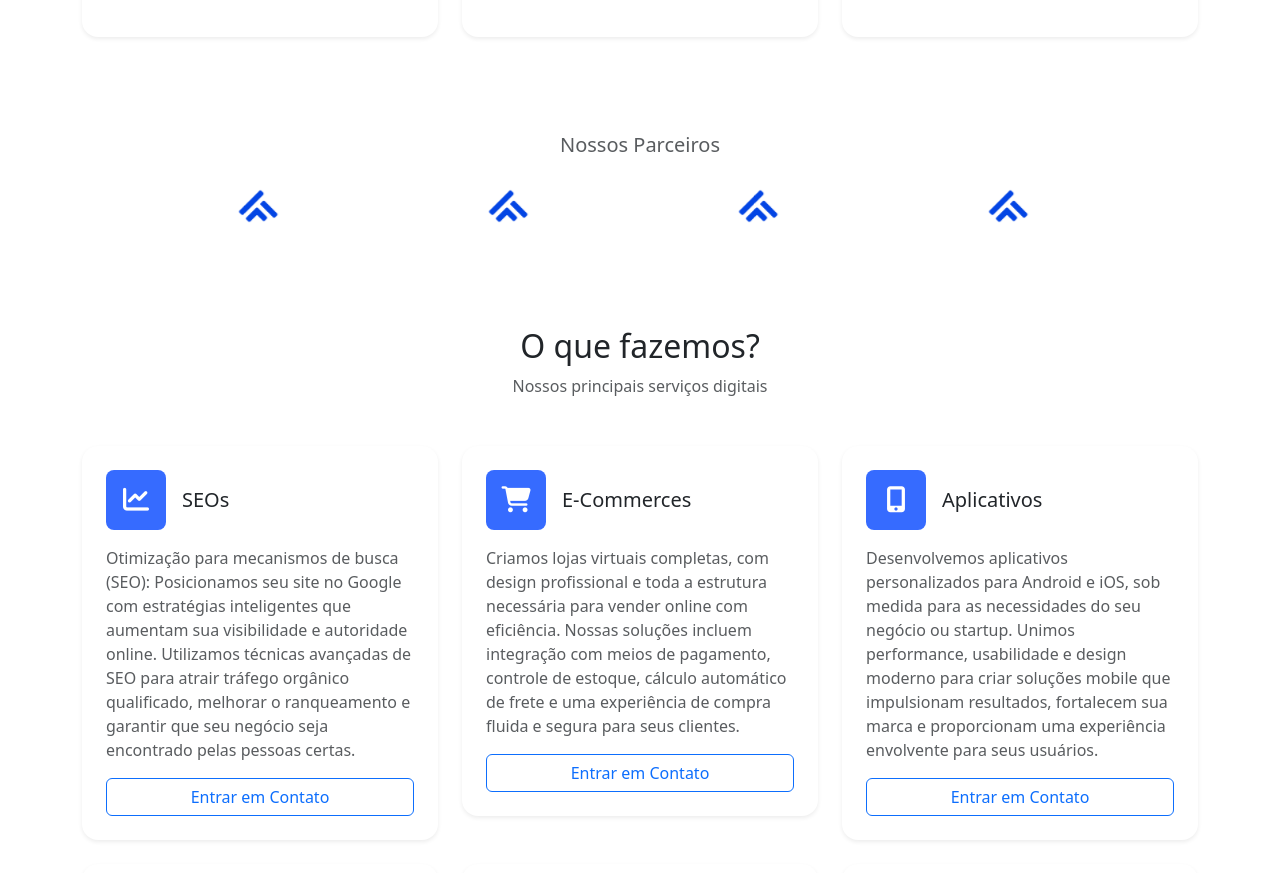
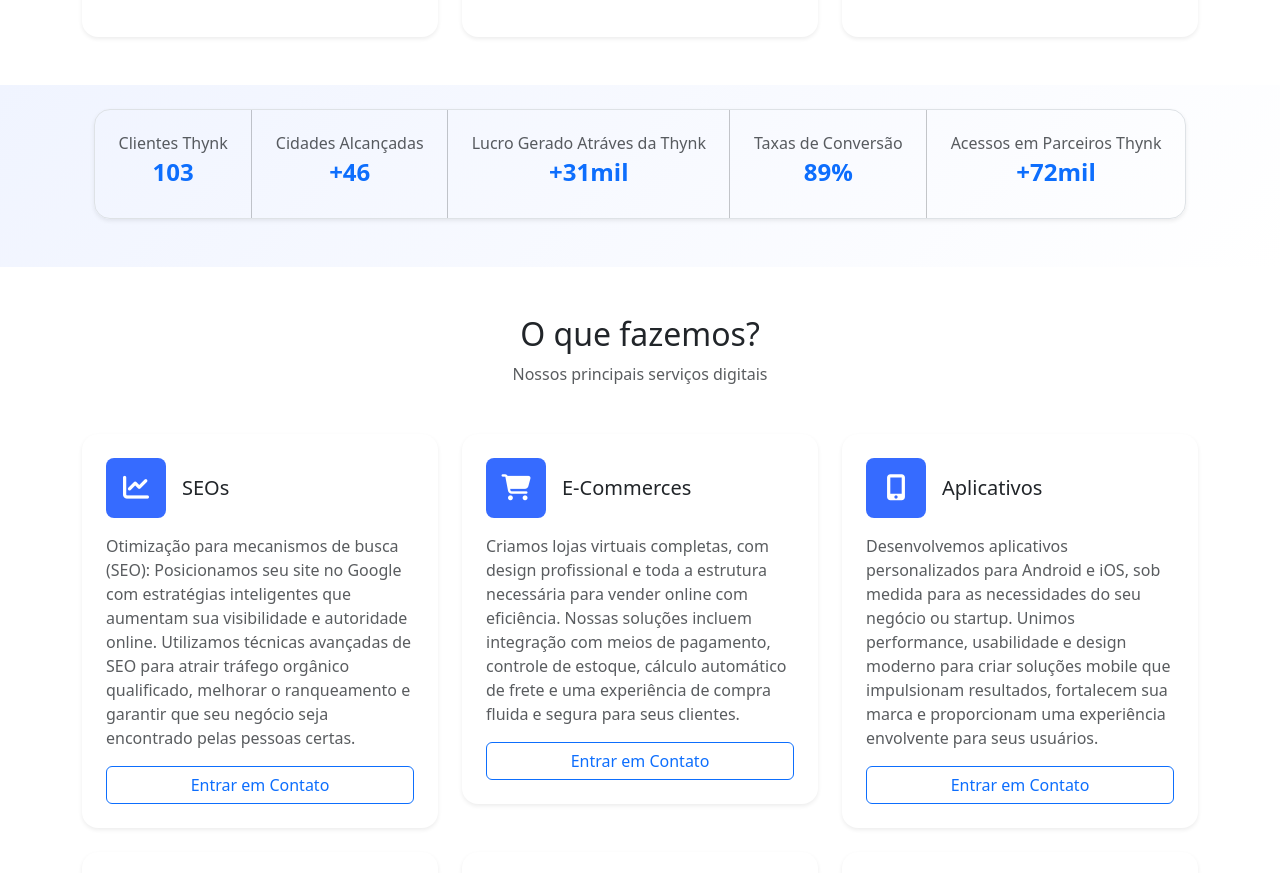
Before and after one commit to heyarrthur/sejathynk, a plain HTML site: page index.html in a window 1280 px wide. Shown: the part 1169-2042 px from the top of the page. Drawn offline with nearby package versions, Linux system fonts and the light colour scheme.

Commit message:
Update index.html

```diff
--- a/index.html
+++ b/index.html
@@ -136,35 +136,34 @@
         </div>
     </section>
 
-    <section class="py-5 bg-white">
-        <div class="container text-center">
-            <h5 class="text-muted mb-4">Nossos Parceiros</h5>
-
-            <div class="carousel-infinite-wrapper">
-                <div class="carousel-track" id="logoTrack">
-                    <!-- 10 logos duplicadas para efeito infinito -->
-                    <img src="images/logoThynk.png" alt="Logo" class="logo-carousel">
-                    <img src="images/logoThynk.png" alt="Logo" class="logo-carousel">
-                    <img src="images/logoThynk.png" alt="Logo" class="logo-carousel">
-                    <img src="images/logoThynk.png" alt="Logo" class="logo-carousel">
-                    <img src="images/logoThynk.png" alt="Logo" class="logo-carousel">
-                    <img src="images/logoThynk.png" alt="Logo" class="logo-carousel">
-                    <img src="images/logoThynk.png" alt="Logo" class="logo-carousel">
-                    <img src="images/logoThynk.png" alt="Logo" class="logo-carousel">
-                    <img src="images/logoThynk.png" alt="Logo" class="logo-carousel">
-                    <img src="images/logoThynk.png" alt="Logo" class="logo-carousel">
-
-                    <!-- Duplicação para looping -->
-                    <img src="images/logoThynk.png" alt="Logo" class="logo-carousel">
-                    <img src="images/logoThynk.png" alt="Logo" class="logo-carousel">
-                    <img src="images/logoThynk.png" alt="Logo" class="logo-carousel">
-                    <img src="images/logoThynk.png" alt="Logo" class="logo-carousel">
-                    <img src="images/logoThynk.png" alt="Logo" class="logo-carousel">
-                    <img src="images/logoThynk.png" alt="Logo" class="logo-carousel">
-                    <img src="images/logoThynk.png" alt="Logo" class="logo-carousel">
-                    <img src="images/logoThynk.png" alt="Logo" class="logo-carousel">
-                    <img src="images/logoThynk.png" alt="Logo" class="logo-carousel">
-                    <img src="images/logoThynk.png" alt="Logo" class="logo-carousel">
+    <!-- Section 2 - Resultados -->
+    <section class="pt-4 pb-5" style="background: linear-gradient(135deg, #f0f4ff, #ffffff);">
+        <div class="container px-4">
+            <div
+                class="d-flex justify-content-between text-center flex-wrap border rounded-4 shadow-sm overflow-hidden">
+                <div class="flex-fill py-4 px-3 animate-fade">
+                    <h6 class="text-muted mb-1">Clientes Thynk</h6>
+                    <h4 class="fw-bold text-primary">103</h4>
+                </div>
+                <div class="vr d-none d-md-block"></div>
+                <div class="flex-fill py-4 px-3 animate-fade">
+                    <h6 class="text-muted mb-1">Cidades Alcançadas</h6>
+                    <h4 class="fw-bold text-primary">+46</h4>
+                </div>
+                <div class="vr d-none d-md-block"></div>
+                <div class="flex-fill py-4 px-3 animate-fade">
+                    <h6 class="text-muted mb-1">Lucro Gerado Atráves da Thynk</h6>
+                    <h4 class="fw-bold text-primary">+31mil</h4>
+                </div>
+                <div class="vr d-none d-md-block"></div>
+                <div class="flex-fill py-4 px-3 animate-fade">
+                    <h6 class="text-muted mb-1">Taxas de Conversão</h6>
+                    <h4 class="fw-bold text-primary">89%</h4>
+                </div>
+                <div class="vr d-none d-md-block"></div>
+                <div class="flex-fill py-4 px-3 animate-fade">
+                    <h6 class="text-muted mb-1">Acessos em Parceiros Thynk</h6>
+                    <h4 class="fw-bold text-primary">+72mil</h4>
                 </div>
             </div>
         </div>
```
